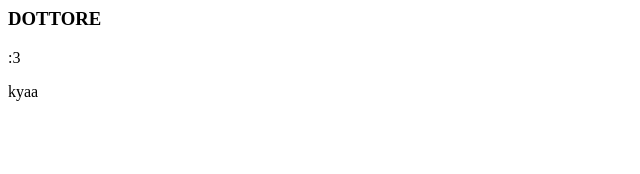
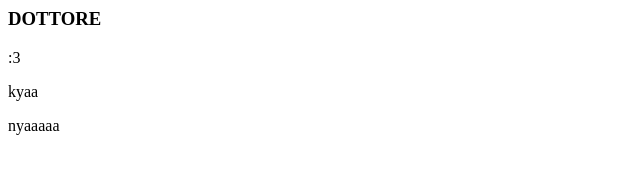
Before and after one commit to nyashka177/My-Project-Kyaa, a plain HTML site: page index.html in a window 1280 px wide. Shown: the full height of the page, 0-640 px from the left. Drawn offline with Linux system fonts and the light colour scheme.

Commit message:
Added another paragraph to index

```diff
--- a/index.html
+++ b/index.html
@@ -1,3 +1,4 @@
 <H3>DOTTORE</H3>
 <p>:3</p>
 <p>kyaa</p>
+<p>nyaaaaa</p>
```
